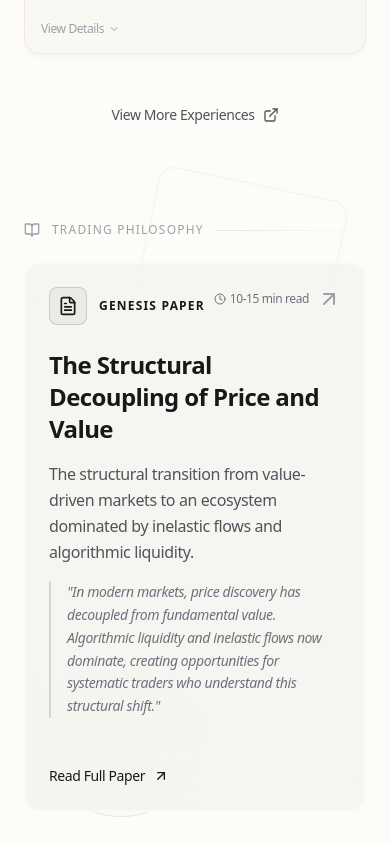
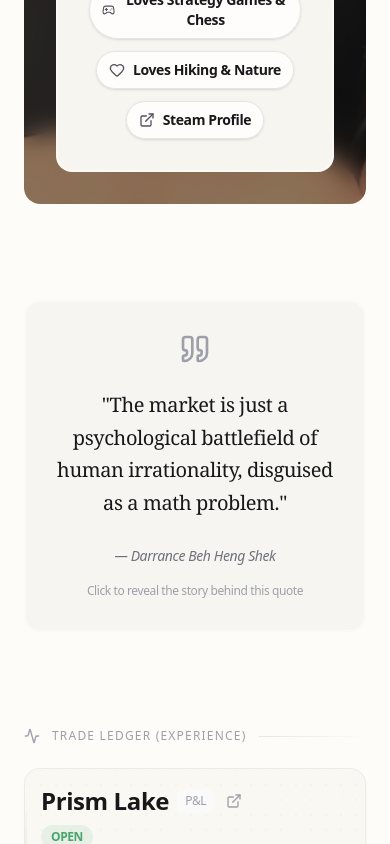
Before and after one commit to darrancebeh/darrance, a Next.js app: page / in a window 390 px wide. Shown: the part 3606-4450 px from the top of the page. Built offline with nearby package versions, Linux system fonts and the light colour scheme.

Commit message:
Add Bio and Quotes sections to Portfolio

```diff
--- a/src/app/page.tsx
+++ b/src/app/page.tsx
@@ -1,4 +1,6 @@
 import { Hero } from "@/components/sections/hero";
+import { Bio } from "@/components/sections/bio";
+import { Quotes } from "@/components/sections/quotes";
 import { Positions } from "@/components/sections/positions";
 import { Breakout } from "@/components/sections/breakout";
 import { Alpha } from "@/components/sections/alpha";
@@ -11,6 +13,8 @@ export default function Portfolio() {
   return (
     <div className="min-h-screen">
       <Hero />
+      <Bio />
+      <Quotes />
       <Positions />
       <Thesis />
       <Breakout />
--- /dev/null
+++ b/src/components/sections/bio.tsx
@@ -0,0 +1,114 @@
+"use client";
+
+import { Heart, Coffee, BookOpen, Gamepad2, ExternalLink } from "lucide-react";
+import { motion } from "framer-motion";
+
+export function Bio() {
+  const interests = [
+    { icon: BookOpen, label: "3x3 Cube PR: 12.931s; 2x2 Cube PR: 5.863s", color: "text-zinc-600" },
+    { icon: Coffee, label: "Steeps His Own Cold Brews", color: "text-zinc-600" },
+    { icon: Gamepad2, label: "Loves Strategy Games & Chess", color: "text-zinc-600" },
+    { icon: Heart, label: "Loves Hiking & Nature", color: "text-zinc-600" },
+    { icon: ExternalLink, label: "Steam Profile", color: "text-zinc-600" },
+  ];
+
+  return (
+    <section id="bio" className="mb-24 relative">
+      <motion.div
+        initial={{ opacity: 0, y: 20 }}
+        whileInView={{ opacity: 1, y: 0 }}
+        transition={{ duration: 0.6 }}
+        viewport={{ once: true }}
+        className="relative overflow-hidden rounded-2xl"
+        style={{
+          backgroundImage: 'url(/portrait3.jpg)',
+          backgroundSize: 'cover',
+          backgroundPosition: 'center',
+          minHeight: '500px',
+        }}
+      >
+        {/* Blur Overlay */}
+        <div className="absolute inset-0 bg-zinc-900/50 backdrop-blur-md" />
+
+        {/* Content Overlay */}
+        <div className="relative z-10 flex flex-col items-center justify-center h-full p-8 md:p-12 text-center">
+          <motion.div
+            initial={{ opacity: 0, scale: 0.9 }}
+            whileInView={{ opacity: 1, scale: 1 }}
+            transition={{ delay: 0.2, duration: 0.5 }}
+            viewport={{ once: true }}
+            className="glass-panel p-8 md:p-12 rounded-2xl max-w-2xl !bg-cream-100"
+          >
+            <motion.h2
+              initial={{ opacity: 0 }}
+              whileInView={{ opacity: 1 }}
+              transition={{ delay: 0.3, duration: 0.5 }}
+              viewport={{ once: true }}
+              className="font-serif text-3xl md:text-4xl font-bold text-zinc-900 tracking-tight mb-4"
+            >
+              Beyond the Markets
+            </motion.h2>
+            <motion.p
+              initial={{ opacity: 0 }}
+              whileInView={{ opacity: 1 }}
+              transition={{ delay: 0.4, duration: 0.5 }}
+              viewport={{ once: true }}
+              className="text-zinc-800 leading-relaxed mb-4"
+            >
+            I have a distinct inability to do things &apos;casually.&apos; <br/> <br/>
+
+            It started at 15 during the COVID lockdowns. While everyone else was hopping on the dalgona coffee trend, I found myself trading digital commodities (skins) on the Steam Community Market, unaware at the time that I was essentially arbitrage trading. I started with just RM600 (which I had to beg my parents to lend me), all in the mission for more allowance money. Five years later, that measly RM600 has compounded into fully paid-for tuition and a comfortable lifestyle for current me.
+
+            <br/><br/>
+            Since young, I&apos;ve started viewing the word through the lens of game theory and behavioral economics. I was, and am, obsessed with analyzing and predicting human behavior and irrationality, whether it&apos;s in the financial markets, competitive gaming, or simple social dynamics.
+
+            <br/><br/>
+            This obsession explains why I treat hobbies like extreme sports. I didn&apos;t just play video games, I actually grinded to become a top-nation esports player in Brawlhalla and osu!mania. I didn&apos;t just play VALORANT, I built the VALORANT Malaysia Discord until the official VALORANT Asia server absorbed us. I didn&apos;t just chat on Discord, I founded &apos;The Coffee Shop&apos; and &apos;accidentally&apos; grew it into the region’s fastest-growing server, breaking numerous records relatively easily.
+            <br/><br/>
+
+            Even my downtime is quantified. I used to be really into Chess during highschool (1500 FIDE), I was a state-level debater (I talk and argue a lot), a competitive programmer (I type and think fast), and a speedcuber (I hate wasted milliseconds). When I’m not literally obsessing over the markets, I’m usually trying to bench press 1.5x my bodyweight (100kg @ 67kg) without passing out. I also love having deep, late-night talks and mock debates about existentialism because if we aren&apos;t challenging our priors, are we even learning?
+            </motion.p>
+            <motion.p
+              initial={{ opacity: 0 }}
+              whileInView={{ opacity: 1 }}
+              transition={{ delay: 0.5, duration: 0.5 }}
+              viewport={{ once: true }}
+              className="text-zinc-800 leading-relaxed mb-4"
+            >
+            </motion.p>
+
+            {/* Interests */}
+            <motion.div
+              initial={{ opacity: 0 }}
+              whileInView={{ opacity: 1 }}
+              transition={{ delay: 0.6, duration: 0.5 }}
+              viewport={{ once: true }}
+              className="flex flex-wrap justify-center gap-3"
+            >
+              {interests.map((interest, index) => (
+                <div
+                  key={index}
+                  className="flex items-center gap-2 px-3 py-2 bg-white/80 backdrop-blur-sm rounded-full border border-zinc-200 hover:bg-white transition-colors shadow-sm"
+                >
+                  <interest.icon className={`w-4 h-4 ${interest.color}`} />
+                  {interest.label === "Steam Profile" ? (
+                    <a
+                      href="https://steamcommunity.com/id/darrancebeh"
+                      target="_blank"
+                      rel="noopener noreferrer"
+                      className="text-sm font-semibold text-zinc-900 hover:text-zinc-700 transition-colors"
+                    >
+                      {interest.label}
+                    </a>
+                  ) : (
+                    <span className="text-sm font-semibold text-zinc-900">{interest.label}</span>
+                  )}
+                </div>
+              ))}
+            </motion.div>
+          </motion.div>
+        </div>
+      </motion.div>
+    </section>
+  );
+}
--- /dev/null
+++ b/src/components/sections/quotes.tsx
@@ -0,0 +1,81 @@
+"use client";
+
+import { Quote } from "lucide-react";
+import { motion, AnimatePresence } from "framer-motion";
+import { useState } from "react";
+
+export function Quotes() {
+  const [revealed, setRevealed] = useState(false);
+
+  const quotes = [
+    {
+      text: "The market is just a psychological battlefield of human irrationality, disguised as a math problem.",
+      anecdote: "We look at charts and see clean lines, exact decimals, and statistical probabilities. But underneath the data, every price movement is simply the aggregate result of millions of algorithms, irrational decisions, fears, and biases colliding in real-time.",
+      author: "Darrance Beh Heng Shek"
+    }
+  ];
+
+  return (
+    <section id="quotes" className="mb-24 relative">
+      <motion.div
+        initial={{ opacity: 0, y: 20 }}
+        whileInView={{ opacity: 1, y: 0 }}
+        transition={{ duration: 0.6 }}
+        viewport={{ once: true }}
+        className="max-w-2xl mx-auto text-center"
+      >
+        {/* Quote Display */}
+        <motion.div
+          className="glass-panel p-8 md:p-12 rounded-2xl cursor-pointer"
+          onClick={() => setRevealed(!revealed)}
+          whileHover={{ scale: 1.02 }}
+          whileTap={{ scale: 0.98 }}
+        >
+          <Quote className="w-8 h-8 text-zinc-400 mx-auto mb-6" />
+          <motion.blockquote
+            className="text-xl md:text-2xl font-serif text-zinc-900 leading-relaxed mb-6"
+            initial={{ opacity: 1 }}
+            animate={{ opacity: revealed ? 0.7 : 1 }}
+            transition={{ duration: 0.3 }}
+          >
+            &quot;{quotes[0].text}&quot;
+          </motion.blockquote>
+          <motion.cite
+            className="text-sm font-medium text-zinc-500"
+            initial={{ opacity: 1 }}
+            animate={{ opacity: revealed ? 0.7 : 1 }}
+            transition={{ duration: 0.3 }}
+          >
+            — {quotes[0].author}
+          </motion.cite>
+
+          {/* Reveal Hint */}
+          <motion.p
+            className="text-xs text-zinc-400 mt-4"
+            animate={{ opacity: revealed ? 0 : 1 }}
+            transition={{ duration: 0.3 }}
+          >
+            Click to reveal the story behind this quote
+          </motion.p>
+        </motion.div>
+
+        {/* Anecdote Reveal */}
+        <AnimatePresence>
+          {revealed && (
+            <motion.div
+              initial={{ opacity: 0, y: 20, height: 0 }}
+              animate={{ opacity: 1, y: 0, height: "auto" }}
+              exit={{ opacity: 0, y: -20, height: 0 }}
+              transition={{ duration: 0.5 }}
+              className="mt-6 glass-panel p-6 rounded-2xl"
+            >
+              <p className="text-zinc-600 leading-relaxed">
+                {quotes[0].anecdote}
+              </p>
+            </motion.div>
+          )}
+        </AnimatePresence>
+      </motion.div>
+    </section>
+  );
+}
--- a/src/components/ui/section-nav.tsx
+++ b/src/components/ui/section-nav.tsx
@@ -49,7 +49,7 @@ export function SectionNav() {
           <button
             key={id}
             onClick={() => scrollToSection(id)}
-            className={`w-2 h-2 rounded-full transition-all duration-300 ${
+            className={`w-2 h-2 rounded-full transition-all duration-300 cursor-pointer ${
               activeSection === id
                 ? "bg-zinc-900 scale-150"
                 : "bg-zinc-300 hover:bg-zinc-400 hover:scale-125"
```
Also changed, not shown: src/components/sections/breakout.tsx (+12 -3 lines).
